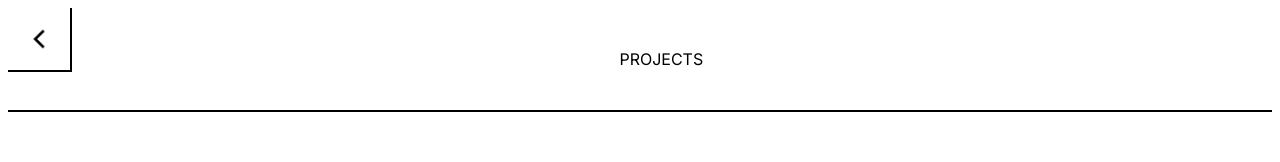
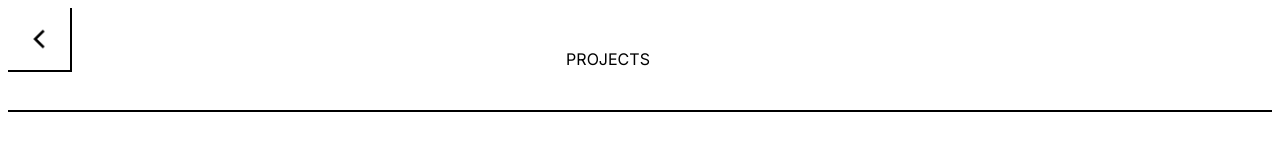
Before and after one commit to DenverW03/DenverW03.github.io, a Next.js app: page /projects in a window 1280 px wide. Shown: the top 162 px of the page. Built offline with nearby package versions, Linux system fonts and the light colour scheme.

Commit message:
solved the issue of centering

```diff
--- a/src/components/header/Header.js
+++ b/src/components/header/Header.js
@@ -6,6 +6,7 @@ export default function Header({ pageName }) {
 		<div className={styles["header-container"]}>
 			<Back />
 			<div className={styles["text-container"]}>{pageName}</div>
+		<div className={styles["right-spacer"]}></div>
 		</div>
 	);
 }
--- a/src/components/header/Header.module.css
+++ b/src/components/header/Header.module.css
@@ -1,7 +1,6 @@
 .header-container {
 	display: flex;
 	flex-direction: row;
-	justify-content: space-between;
 
 	border-bottom-color: black;
 	border-bottom-width: 2px;
@@ -11,16 +10,20 @@
 }
 
 .header-container > .text-container {
-	margin-right: 45%;
+	display: flex;
+	flex-grow: 1;
 	align-self: center;
+	flex-direction: row;
+	justify-content: center;
+}
+
+.right-spacer {
+	width: 10vw;
+	height: 10vw;
 }
 
 @media (min-width: 600px) {
 	.header-container {
 		height: 8vw;
 	}
-
-	.header-container > .text-container {
-		margin-right: 45%;
-	}
 }
```
